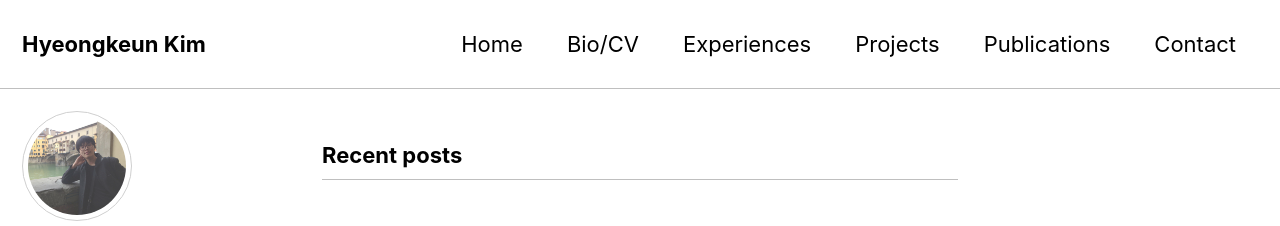
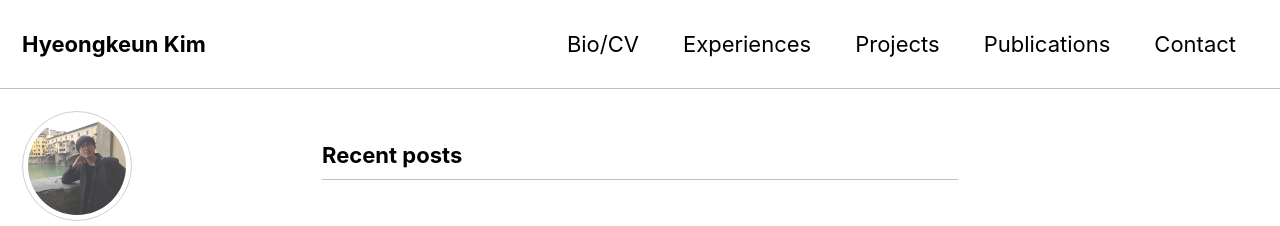
Before and after one commit to engiecat/engiecat.github.io, a Jekyll site: the page built from index.html, in a window 1280 px wide and 900 px high. Shown: the top 226 px of the window. Built offline with Jekyll 4.4.1, drawn with Linux system fonts in a browser that asks for light colours; nearby versions of some CDN libraries; the list of posts is cut into pages by our own code.

Commit message:
NavChange

```diff
--- a/_data/navigation.yml
+++ b/_data/navigation.yml
@@ -1,7 +1,5 @@
 # main links
 main:
-  - title: "Home"
-    url: "/"
   - title: "Bio/CV"
     url: "/about/"
   - title: "Experiences"
@@ -12,7 +10,8 @@
         url: "/experiences/labonachip"
       - title: "Teaching Experiences"
         url: "/experiences/teach"
-      -
+      - title: "Miscellaneous"
+        url: "/experiences/misc"
   - title: "Projects"
     children:
       - title: "MineLoC"
```
